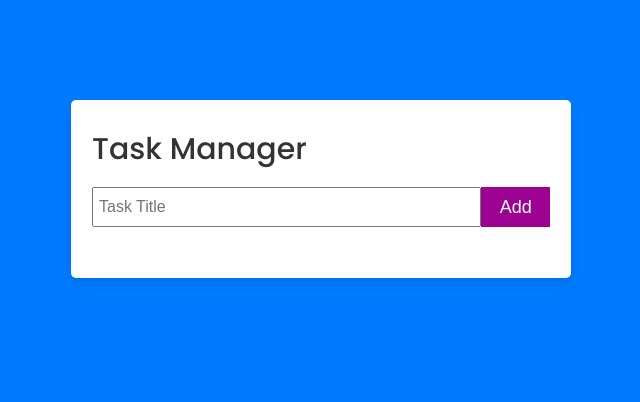
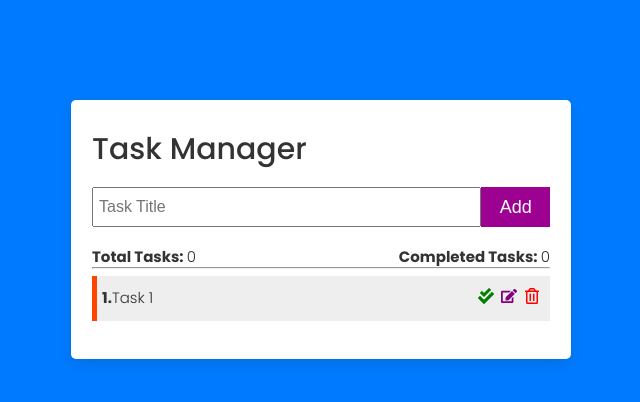
Before and after one commit to sahandev404/MERN-Task-Manager-App, a React (Create React App) app in the folder frontend/: page / in a window 1280 px wide. Shown: the top 402 px of the page, without its empty margins (319-959 px from the left). Built offline with nearby package versions, Linux system fonts and the light colour scheme.

Commit message:
feat: Enhance Task and TaskList components with structured layout and icons

```diff
--- a/frontend/src/components/Task.js
+++ b/frontend/src/components/Task.js
@@ -1,7 +1,17 @@
+import { FaCheckDouble, FaEdit, FaRegTrashAlt } from "react-icons/fa";
+
 const Task = () => {
     return (
-        <div>
-            <h2>Task</h2>
+        <div className="task">
+            <p>
+                <b>1.</b>
+                Task 1
+            </p>
+            <div className="task-icons">
+                <FaCheckDouble color="green" />
+                <FaEdit color="purple" />
+                <FaRegTrashAlt color="red" />
+            </div>
         </div>
     )
 }
--- a/frontend/src/components/TaskList.js
+++ b/frontend/src/components/TaskList.js
@@ -1,3 +1,4 @@
+import Task from "./Task";
 import TaskForm from "./TaskForm";
 
 const TaskList = () => {
@@ -5,6 +6,16 @@ const TaskList = () => {
         <div>
             <h2>Task Manager</h2>
             <TaskForm />
+            <div className="--flex-between --pb">
+                <p>
+                    <b>Total Tasks: </b> 0
+                </p>
+                <p>
+                    <b>Completed Tasks: </b> 0
+                </p>
+            </div>
+            <hr />
+            <Task />
         </div>
     )
 }
```
